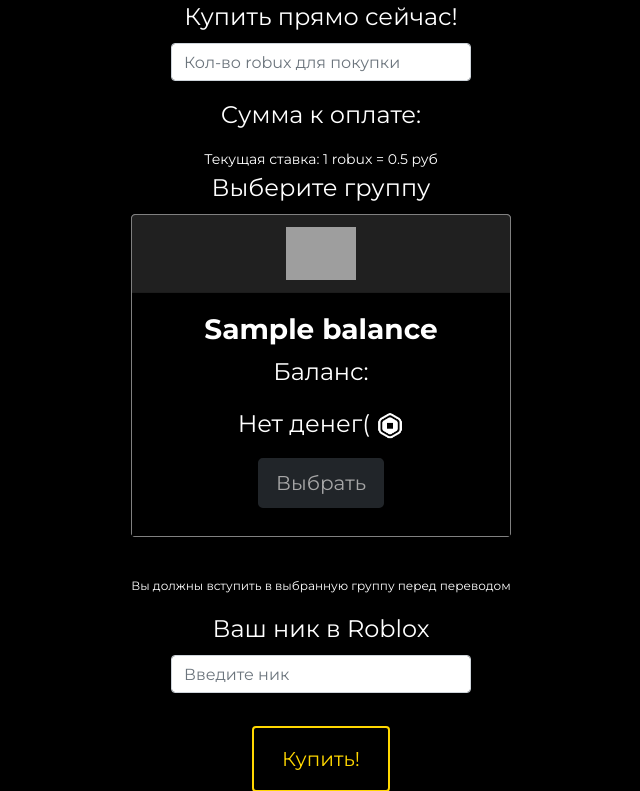
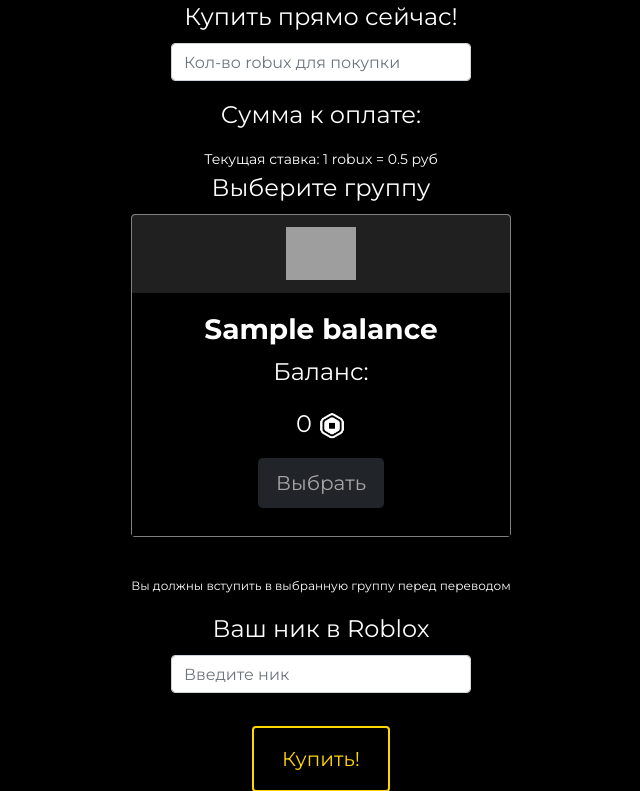
Before and after one commit to viad00/YTFMM-guides, a Django app: page / in a window 1280 px wide. Shown: the part 280-1071 px from the top of the page, without its empty margins (319-959 px from the left). Run offline with Django 3.2, Linux system fonts and the light colour scheme; tables that the repository leaves empty hold one stand-in row (values such as "Sample post"); data that the repository does not hold is empty; some libraries are stand-ins or nearby versions; grey boxes are pictures that could not be loaded.

Commit message:
Fix no money desk

```diff
--- a/templates/index.html
+++ b/templates/index.html
@@ -28,7 +28,7 @@
                                 <p>Баланс:</p>
                                 <p>{% if group.value > 10000 %}
                                     {{ group.value }}
-                                    {% else %}Нет денег(
+                                    {% else %}0
                                     {% endif %}<img width="28" src="/static/img/robux-white.png"></p>
                                 <label class="btn btn-lg btn-dark btn-rb {% if group.value < 10000 %}disabled{% endif %}">
                                     <input {% if group.value < 10000 %}disabled{% endif %} class="form-control" style="position: absolute; clip: rect(0,0,0,0); pointer-events: none;" type="radio" name="group" value="{{ group.group_id }}" autocomplete="off" {% if forloop.first %}required{% endif %}>
```
